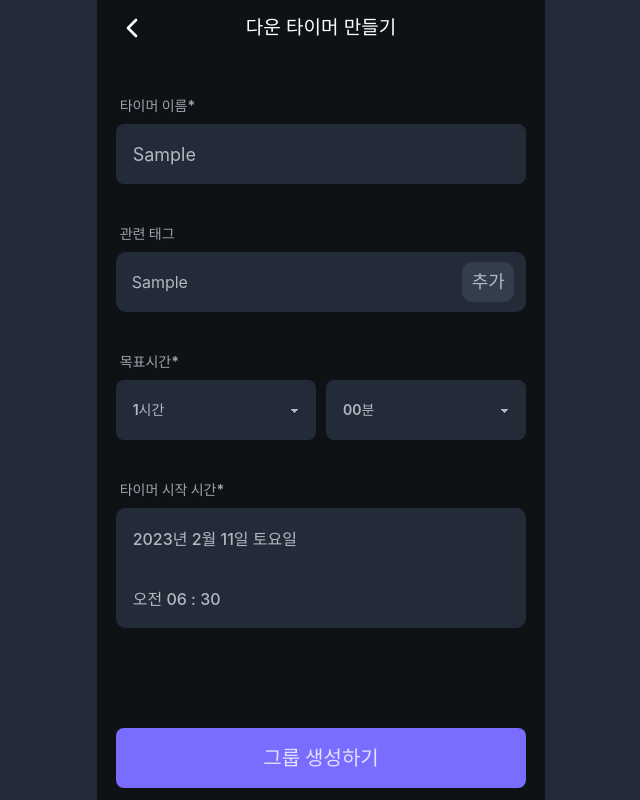
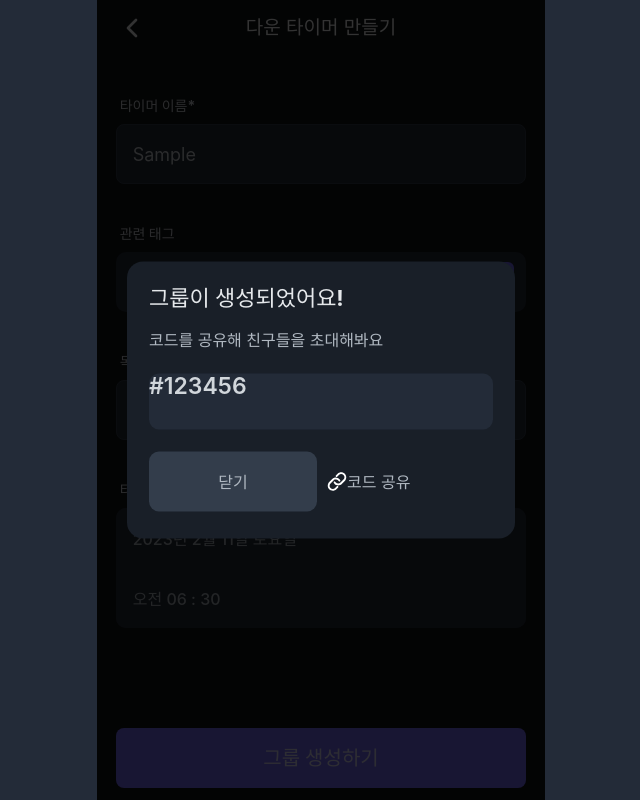
Before and after one commit to Nexters/time2do-FE, a React (Vite) app: page /countdown/new in a window 1280 px wide. Both pictures are taken after typing "Sample", "Sample" into the empty fields and a click on the button "그룹 생성하기". Shown: the whole page, without its empty margins (319-959 px from the left). Built offline with nearby package versions, Linux system fonts and the light colour scheme.

Commit message:
feat: tailwind 추가 세팅

```diff
--- a/src/components/TimerInputBox/index.tsx
+++ b/src/components/TimerInputBox/index.tsx
@@ -14,13 +14,14 @@ const TimerInputBox = ({ required = true, timerName, placeHolder }: Props) => {
   return (
     <div className="h-min">
       <label className="label">
-        <span className="label-text text-sm font-bold text-gray-400">
+        <span className="label-text text-sm font-bold text-gray-300">
           {timerName}
           {required && '*'}
         </span>
       </label>
       <input
-        className="input mb-8 h-[60px] w-full bg-[#232B38] text-lg text-[#B0B8C1] placeholder:text-[#4E5968]"
+        className="input mb-8 h-[60px] w-full border-grey-800 bg-grey-900 text-lg text-grey-300
+        placeholder:text-grey-700"
         type="text"
         placeholder={placeHolder}
         required={required}
@@ -75,12 +76,14 @@ TimerInputBox.TagSelect = ({ required = true, timerName, placeHolder }: Props) =
       <div className="mb-8 h-min">
         <div className="">
           <label className="label">
-            <span className="label-text text-sm font-bold text-gray-400 ">
+            <span className="label-text text-sm font-bold text-gray-300 ">
               {timerName}
               {required && '*'}
             </span>
           </label>
-          <div className=" flex h-[60px] w-full items-center rounded-[10px] bg-[#232B38] text-lg text-[#B0B8C1] ">
+          <div
+            className="border-1 flex h-[60px] w-full items-center rounded-[10px]
+          border-solid border-grey-800 bg-[#232B38] text-lg text-[#B0B8C1]">
             <input
               className="input mr-3 flex-1 border-none bg-transparent placeholder:text-[#4E5968]"
               type="text"
@@ -90,7 +93,7 @@ TimerInputBox.TagSelect = ({ required = true, timerName, placeHolder }: Props) =
               onKeyPress={e => onKeyPress(e)}
             />
             <button
-              className="flex-0 p-x-[10px] mr-3 h-[40px] w-[52px] rounded-[10px] bg-[#333D4B] text-lg font-medium"
+              className="flex-0 p-x-[10px] mr-3 h-[40px] w-[52px] rounded-[6px] bg-primary text-lg font-medium text-grey-200"
               type="button"
               onClick={insertTag}>
               추가
@@ -126,6 +129,7 @@ TimerInputBox.TargetTimeSet = ({ timerName, startTime }: { timerName: string; st
 
   useEffect(() => {
     const endTime = new Date(startTime)
+
     console.log(startTime)
     endTime.setHours(endTime.getHours() + parseInt(hour))
     endTime.setMinutes(endTime.getMinutes() + parseInt(minute))
@@ -137,10 +141,12 @@ TimerInputBox.TargetTimeSet = ({ timerName, startTime }: { timerName: string; st
       <input type="hidden" {...register('endTime')} />
       <div className="mb-8 h-min">
         <label className="label">
-          <span className="label-text text-sm font-bold text-gray-400 ">{timerName}*</span>
+          <span className="label-text text-sm font-bold text-gray-300 ">{timerName}*</span>
         </label>
         <div className="flex h-[60px] w-full">
-          <select className="select mr-[10px] h-full w-full flex-1 bg-[#232B38]" onChange={handleHourSelect}>
+          <select
+            className="select mr-[10px] h-full w-full flex-1 border-grey-800 bg-[#232B38]"
+            onChange={handleHourSelect}>
             {hourList.map((time, index) => {
               return (
                 <option key={index} value={time}>
@@ -149,7 +155,7 @@ TimerInputBox.TargetTimeSet = ({ timerName, startTime }: { timerName: string; st
               )
             })}
           </select>
-          <select className="select h-full w-full flex-1 bg-[#232B38]" onChange={handleMinuteSelect}>
+          <select className="select h-full w-full flex-1 border-grey-800 bg-[#232B38]" onChange={handleMinuteSelect}>
             {minutesList.map((time, index) => {
               return (
                 <option key={index} value={time}>
@@ -190,10 +196,11 @@ TimerInputBox.StartTimeSet = ({ timerName, startTime, setStartTime }: StartTimeS
     const nowTime = new Date()
     const nowMinute = nowTime.getMinutes()
     const minutes = [0, 5, 10, 15, 20, 25, 30, 35, 40, 45, 50, 55]
-    const timeIndex = Math.ceil(nowMinute / 5) > minutes.length - 1 ? 0 : Math.ceil(nowMinute / 5)
+    const timeIndex = Math.ceil(nowMinute / 5) > minutes.length ? 0 : Math.ceil(nowMinute / 5)
     if (timeIndex === 0) {
       startTime.setHours(startTime.getHours() + 1)
     }
+    console.log('nt',nowTime)
     startTime.setMinutes(minutes[Math.ceil(nowMinute / 5)])
   }, [])
 
@@ -207,7 +214,7 @@ TimerInputBox.StartTimeSet = ({ timerName, startTime, setStartTime }: StartTimeS
       <div id="root-modal" className="absolute left-0 top-0"></div>
       <div className="mb-8 mb-[6.25rem] h-min">
         <label className="label">
-          <span className="label-text text-sm font-bold text-gray-400">{timerName}*</span>
+          <span className="label-text text-sm font-bold text-gray-300">{timerName}*</span>
         </label>
         <div className="h-[7.5rem] overflow-hidden rounded-[10px] bg-grey-900 text-lg font-medium">
           <input
--- a/src/components/TimerMakeModal/index.tsx
+++ b/src/components/TimerMakeModal/index.tsx
@@ -258,6 +258,7 @@ TimerMakeModal.StartTimePicker = ({ startTime, setStartTime, modalClose }: Start
   )
 }
 
+// eslint-disable-next-line react/display-name
 TimerMakeModal.CompleteModal = () => {
   const [groupCode, setGroupCode] = useState<string>('')
   const getGroupCode = () => {
@@ -269,15 +270,18 @@ TimerMakeModal.CompleteModal = () => {
   }, [])
 
   return (
-    <div className="fixed right-1/2 bottom-1/2  w-[390px] translate-x-1/2 translate-y-1/2 rounded-2xl bg-[#191F28] px-[22px] py-6">
-      <span>그룹이 생성되었어요!</span>
-      <span>코드를 공유해 친구들을 초대해봐요</span>
-
-      <div>
-        <span>{`#${groupCode}`}</span>
+    <div className="fixed right-1/2 bottom-1/2 h-[277px] w-[388px] translate-x-1/2 translate-y-1/2 rounded-2xl bg-[#191F28] px-[22px] pb-4.5 pt-6 text-left">
+      <div className="mb-4">
+        <span className="text-[22px] font-bold text-grey-200">그룹이 생성되었어요!</span>
+      </div>
+      <div className="mb-5.5">
+        <span>코드를 공유해 친구들을 초대해봐요</span>
+      </div>
+      <div className="mb-[22px] h-14 w-full rounded-[10px] bg-grey-900">
+        <span className="text-title1 font-semibold text-grey-300">{`#${groupCode}`}</span>
       </div>
       <div className="flex">
-        <button>닫기</button>
+        <button className={'mr-[10px] h-[60px] w-[168px] rounded-[10px] bg-grey-800'}>닫기</button>
         <button>
           <div className="flex">
             <img src={LinkShareIcon} alt="링크 공유하기 버튼" />
--- a/src/pages/CountDownNew.tsx
+++ b/src/pages/CountDownNew.tsx
@@ -1,12 +1,23 @@
 import TimerInputBox from '../components/TimerInputBox'
 import Header from '../components/Header'
 import { FormProvider, useForm } from 'react-hook-form'
-import { useState } from 'react'
+import {useEffect, useState} from 'react'
+import TimerMakeModal from '../components/TimerMakeModal'
 
 export function CountDownNew() {
   const [startTime, setStartTime] = useState(new Date())
   const [modalVisible, setModalVisible] = useState(false)
 
+  const modalOpen = () => {
+    return setModalVisible(true)
+  }
+  const modalClose = () => {
+    return setModalVisible(false)
+  }
+
+  useEffect(() => {
+    console.log('st', startTime)
+  })
   const methods = useForm({
     defaultValues: {
       id: 0,
@@ -39,15 +50,16 @@ export function CountDownNew() {
               startTime={startTime}
               setStartTime={setStartTime}
             />
-            <button
-              className="btn-primary btn h-[60px] w-full border-0 bg-[#786DFF] text-xl"
-              onClick={() => {
-                setModalVisible(true)
-              }}>
+            <button className="btn-primary btn h-[60px] w-full border-0 bg-[#786DFF] text-xl" onClick={modalOpen}>
               그룹 생성하기
             </button>
           </form>
         </FormProvider>
+        {modalVisible && (
+          <TimerMakeModal closePortal={modalClose}>
+            <TimerMakeModal.CompleteModal />
+          </TimerMakeModal>
+        )}
       </div>
     </div>
   )
--- a/tailwind.config.cjs
+++ b/tailwind.config.cjs
@@ -43,6 +43,19 @@ module.exports = {
         9.5: '2.375rem',
         10.5: '2.265rem',
         11.5: '2.875rem',
+
+        display1:'3.75rem',
+        display2: '2.5rem',
+        display3: '1.875rem',
+        display4: '1.75rem',
+        display5: '1.5625rem',
+        display6: '1.125rem',
+        title1: '1.4375rem',
+        title2: '1.25rem',
+        body1: '1.1875rem',
+        body2: '1.0625rem',
+        body3: '0.9375rem',
+        body4: '0.875rem'
       },
     },
   },
```
